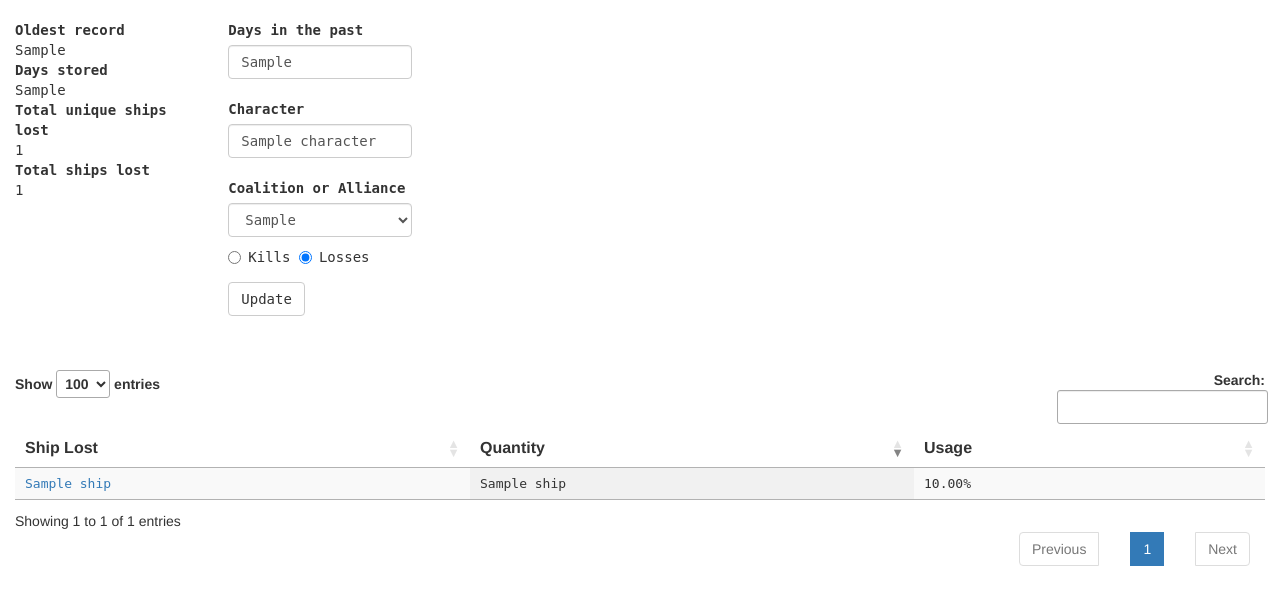
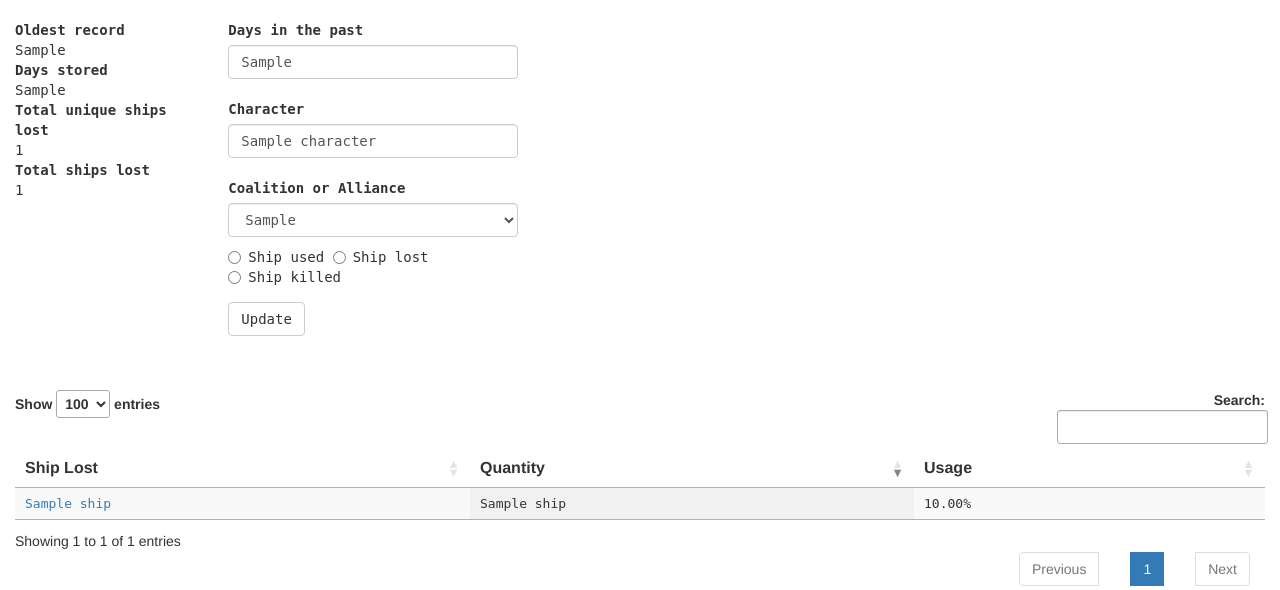
Before and after one commit to Cightline/Spearmint, a Flask app: template templates/statistics/ships.html in a window 1280 px wide. Shown: the part 52-642 px from the top of the page. Run offline with Flask 2, Linux system fonts and the light colour scheme; the template is opened without the code that fills it: most values are stand-ins (such as "Sample title", 1, 10 or a date in 2020); parts of the project's set-up code (start-up, migrations or seed data) failed here and were passed over; some libraries are stand-ins or nearby versions.

Commit message:
small fixes

```diff
--- a/main.py
+++ b/main.py
@@ -146,6 +146,12 @@ def info(info, home_button=False):
 
 @app.route('/login', methods=['POST','GET'])
 def login():
+
+    next_page = request.args.get('next')
+
+    if next_page:
+        session['next_page'] = next_page
+
     if current_user.is_authenticated():
         return render_template('info.html', info='You are already logged in')
 
@@ -165,11 +171,8 @@ def login():
         if login_user(to_login):
             logging.info('[login] logged in: %s' % (current_user.user.email))
 
-            # Fix this, it needs to actually redirect.
-            next_page = request.form.get('next')
-
-            if next_page:
-                return redirect(next_page)
+            if 'next_page' in session:
+                return redirect(session['next_page'])
 
             else:
                 return redirect('/')
@@ -445,6 +448,7 @@ def corp_contracts():
 def statistics_ships_details():
     days = 20
     character_id = None
+    kill_options = ['used','lost','killed']
 
     if 'days' in request.args:
         try:
@@ -458,6 +462,7 @@ def statistics_ships_details():
 
         if not ship_id:
             info('Ship not found')
+
     if 'character' in request.args:
         character = request.args.get('character')
         if character != 'all':
@@ -467,18 +472,11 @@ def statistics_ships_details():
                 return info('Unable to find character')
 
 
-    kills = request.args.get('kills')
+    kill_option = request.args.get('kills')
+    coalition = request.args.get('coalition')
 
-    if kills == 'True':
-        kills = True
-
-    elif kills == 'False':
-        kills = False
-
-    else:
-        kills = True
-
-    coalition = request.args.get('coalition')
+    if kill_option not in kill_options:
+        return info('Incorrect option selected')
 
     if 'coalition' not in request.args:
         coalition = list(config['coalitions'].keys())[0]
@@ -506,6 +504,7 @@ def statistics_ships():
     character    = None
     total_ships_lost = 0
     ships_lost   = {}
+    kill_options = ['used','lost','killed']
 
     if 'days' in request.args:
         try:
@@ -526,17 +525,11 @@ def statistics_ships():
 
 
     coalition      = request.args.get('coalition')
-    kills          = request.args.get('kills')
+    kill_option    = request.args.get('kills')
+    days_ago       = current_time - datetime.timedelta(days=days)
 
-    if kills == 'True':
-        kills = True
-
-    elif kills == 'False':
-        kills = False
-
-    else:
-        kills = True
-
+    if kill_option not in kill_options:
+        return info('Incorrect option selected')
 
     if 'coalition' not in request.args:
         coalition  = list(config['coalitions'].keys())[0]
@@ -546,10 +539,6 @@ def statistics_ships():
 
     else:
         return info('Incorrect coalition')
-
-
-    days_ago      = current_time - datetime.timedelta(days=days)
-
 
 
     if character_id:
--- a/templates/statistics/ships.html
+++ b/templates/statistics/ships.html
@@ -34,7 +34,7 @@ $(document).ready( function() {
 
     </div>
 
-    <div class="col-md-2">
+    <div class="col-md-3">
 
         <form role="form" action="{{ url_for('statistics_ships') }}" id="submit_query">
             <div class="form-group">
@@ -66,15 +66,19 @@ $(document).ready( function() {
                 </select>
 
                 <div class="radio">
-                    {# kills=True looks up kills, kills=False looks up losses #}
                     <label>
-                    <input type="radio" name="kills" id="kills" value="True" {% if kills %} checked {% endif %}>
-                     Kills
+                    <input type="radio" name="kills" id="kills" value="used" {% if kills == 'used' %} checked {% endif %}>
+                     Ship used
                     </label>
 
                     <label>
-                    <input type="radio" name="kills" id="kills" value="False" {% if not kills %} checked {% endif %}>
-                     Losses
+                    <input type="radio" name="kills" id="kills" value="lost" {% if kills == 'lost' %} checked {% endif %}>
+                    Ship lost
+                    </label>
+
+                    <label>
+                        <input type="radio" name"kills" id="kills" value="killed" {% if kills == 'killed' %} checked {% endif %}>
+                    Ship killed
                     </label>
                 </div>
             </div>
```
Also changed, not shown: spearmint_libs/losses_utils.py (+8 -7 lines).
